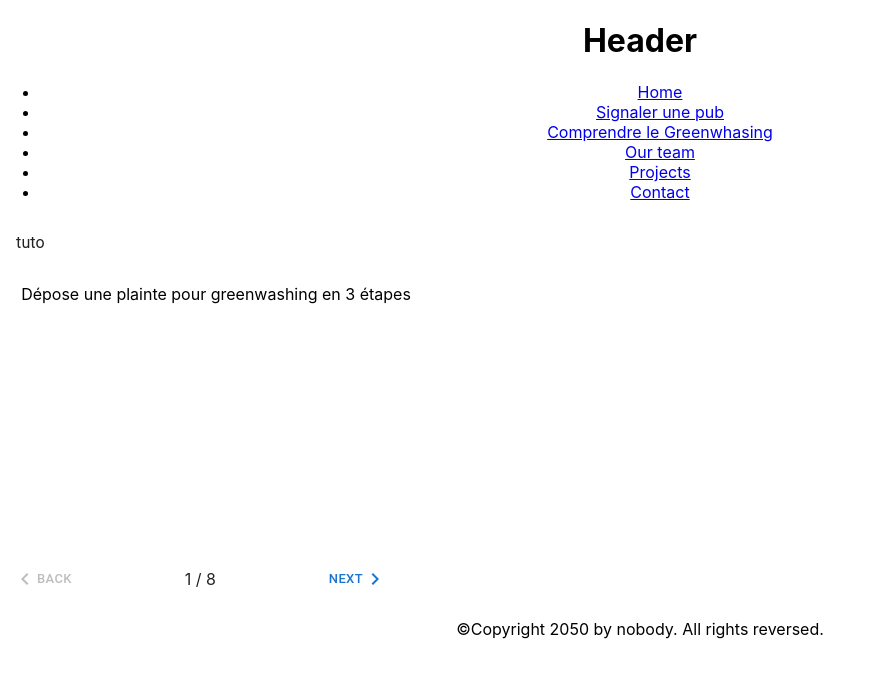
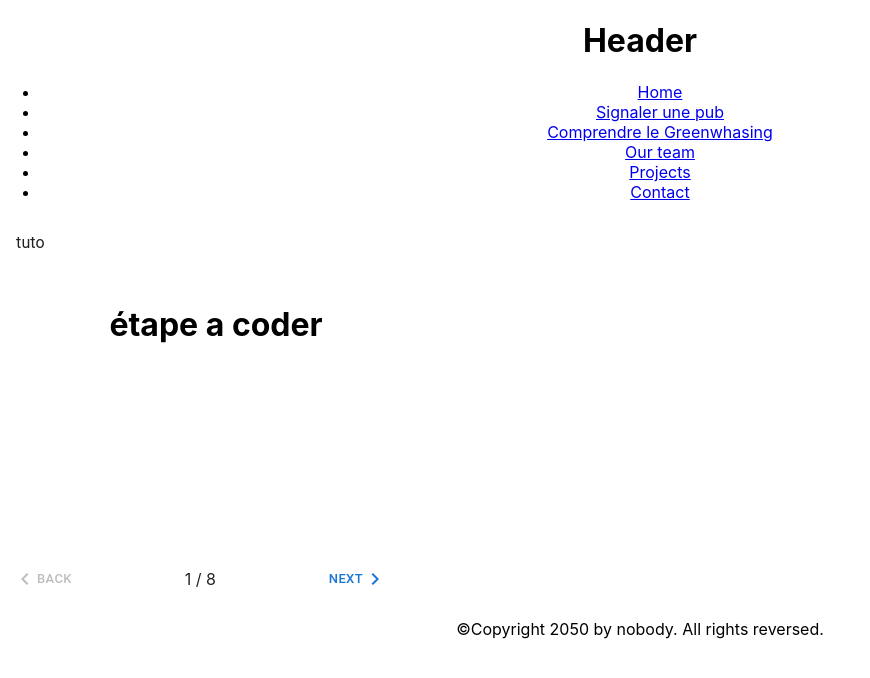
Before and after one commit to brissa-a/greenalert, a React (Create React App) app: page /report-an-add in a window 1280 px wide. Shown: the top 678 px of the page, without its empty margins (0-870 px from the left). Built offline with nearby package versions, Linux system fonts and the light colour scheme.

Commit message:
feat: Added function to display anything
Before this commit, we could only fill steps with static text
Now, the function LoadStepContent handle step-name returning
anything wanted at each step
(img upload, radio buttons, checkers, desc, etc)

```diff
--- a/src/pages/report-add.tsx
+++ b/src/pages/report-add.tsx
@@ -13,11 +13,13 @@ const steps = [
   {
     label: 'tuto',
     description: `Dépose une plainte pour greenwashing en 3 étapes`,
+    step_name: "tuto",
   },
   {
     label: 'Signaler une pub',
     description:
       'An ad group contains one or more ads which target a shared set of keywords.',
+      step_name: "add_content",
   },
   {
     label: 'Description',
@@ -25,6 +27,8 @@ const steps = [
               and learn how to enhance your ads using features like ad extensions.
               If you run into any problems with your ads, find out how to tell if
               they're running and how to resolve approval issues.`,
+    step_name: "desc",
+
   },
   {
     label: 'Pub déjà signalées',
@@ -32,6 +36,8 @@ const steps = [
               and learn how to enhance your ads using features like ad extensions.
               If you run into any problems with your ads, find out how to tell if
               they're running and how to resolve approval issues.`,
+    step_name: "compare",
+
   },
   {
     label: 'Qualifier ma plainte',
@@ -39,18 +45,24 @@ const steps = [
               and learn how to enhance your ads using features like ad extensions.
               If you run into any problems with your ads, find out how to tell if
               they're running and how to resolve approval issues.`,
+    step_name: "qualify_1",
+
   },
   {
     label: 'Qualifier ma plainte',
     description: `Etape potentielle selon selection rpécédente, A TESTER`,
+    step_name: "qualify_2",
   },
   {
     label: 'Ma plainte est prête',
     description: `récap`,
+    step_name: "ready",
+
   },
   {
     label: '',
     description: `bravo`,
+    step_name: "welldone",
   },
 ];
 
@@ -83,7 +95,7 @@ function ReportAnAdd() {
           <Typography>{steps[activeStep].label}</Typography>
         </Paper>
         <Box sx={{ height: 255, maxWidth: 400, width: '100%', p: 2 }}>
-          {steps[activeStep].description}
+          <LoadStepContent step_name={steps[activeStep].step_name} />
         </Box>
         <MobileStepper
           variant="text"
@@ -119,4 +131,20 @@ function ReportAnAdd() {
     );
   }
 
+
+  function LoadStepContent(props: any) {
+    const step_name = props.step_name;
+
+    {/* add check constraint : props.step_name to be in a specific list otherwise raise error ?
+    */}
+    if (step_name == "add_content") {
+      return <AddImage />;
+    }
+    return <h1>étape a coder </h1>;
+  }
+
+  function AddImage() {
+
+    return <h2>Upload an image or provide a URL please :) </h2>
+  }
   export default ReportAnAdd;
```
